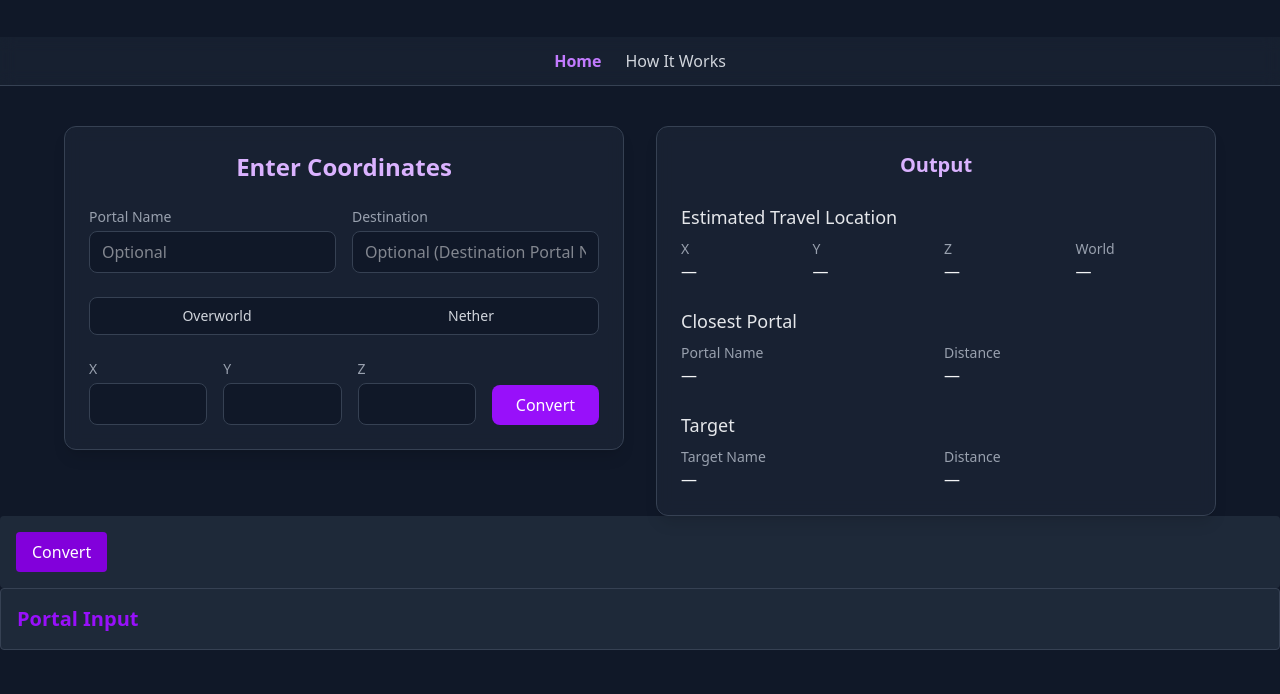
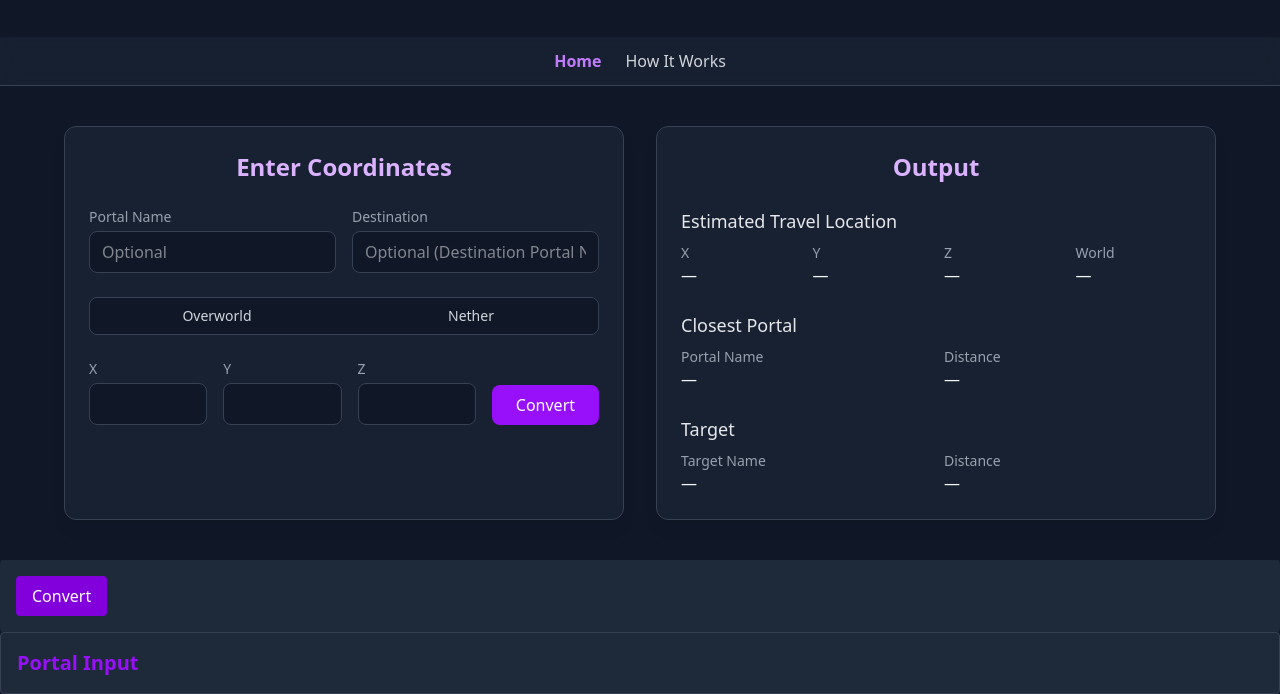
Before and after one commit to CCD04/CCD04.github.io, a website: page index.html in a window 1280 px wide. Shown: the part 143-837 px from the top of the page. Before the commit the page ends 800 px from the top, so only its background shows below. Drawn offline with Linux system fonts and the light colour scheme.

Commit message:
sizing of input output cards

```diff
--- a/index.html
+++ b/index.html
@@ -32,12 +32,12 @@
   </nav>
 
   <!-- Portal Add -->
-  <section class="w-full px-4 mt-10">
-    <div class="max-w-6xl mx-auto flex flex-col lg:flex-row gap-8">
+  <section class="w-full px-4 mt-10 pb-10">
+    <div class="max-w-6xl mx-auto flex flex-col lg:flex-row gap-8 items-stretch">
 
-    <!-- Input Card -->
+      <!-- Input Card -->
       <div class="flex-1">
-        <div class="bg-gray-800/60 backdrop-blur-sm border border-gray-700 rounded-xl p-6 shadow-lg">
+        <div class="h-full bg-gray-800/60 backdrop-blur-sm border border-gray-700 rounded-xl p-6 shadow-lg">
 
           <!-- Section Title -->
           <h2 class="text-2xl font-semibold text-purple-300 mb-6 text-center">
@@ -121,9 +121,9 @@
 
       <!-- Output Card -->
       <div class="flex-1">
-        <div class="bg-gray-800/60 backdrop-blur-sm border border-gray-700 rounded-xl p-6 shadow-lg">
+        <div class="h-full bg-gray-800/60 backdrop-blur-sm border border-gray-700 rounded-xl p-6 shadow-lg">
 
-          <h2 class="text-xl font-semibold text-purple-300 mb-6 text-center">
+          <h2 class="text-2xl font-semibold text-purple-300 mb-6 text-center">
             Output
           </h2>
 
@@ -186,7 +186,7 @@
 
         </div>
       </div>
-  </div>
+    </div>
   </section>
 
   <!-- Portal List -->
```
Also changed, not shown: src/output.css.
